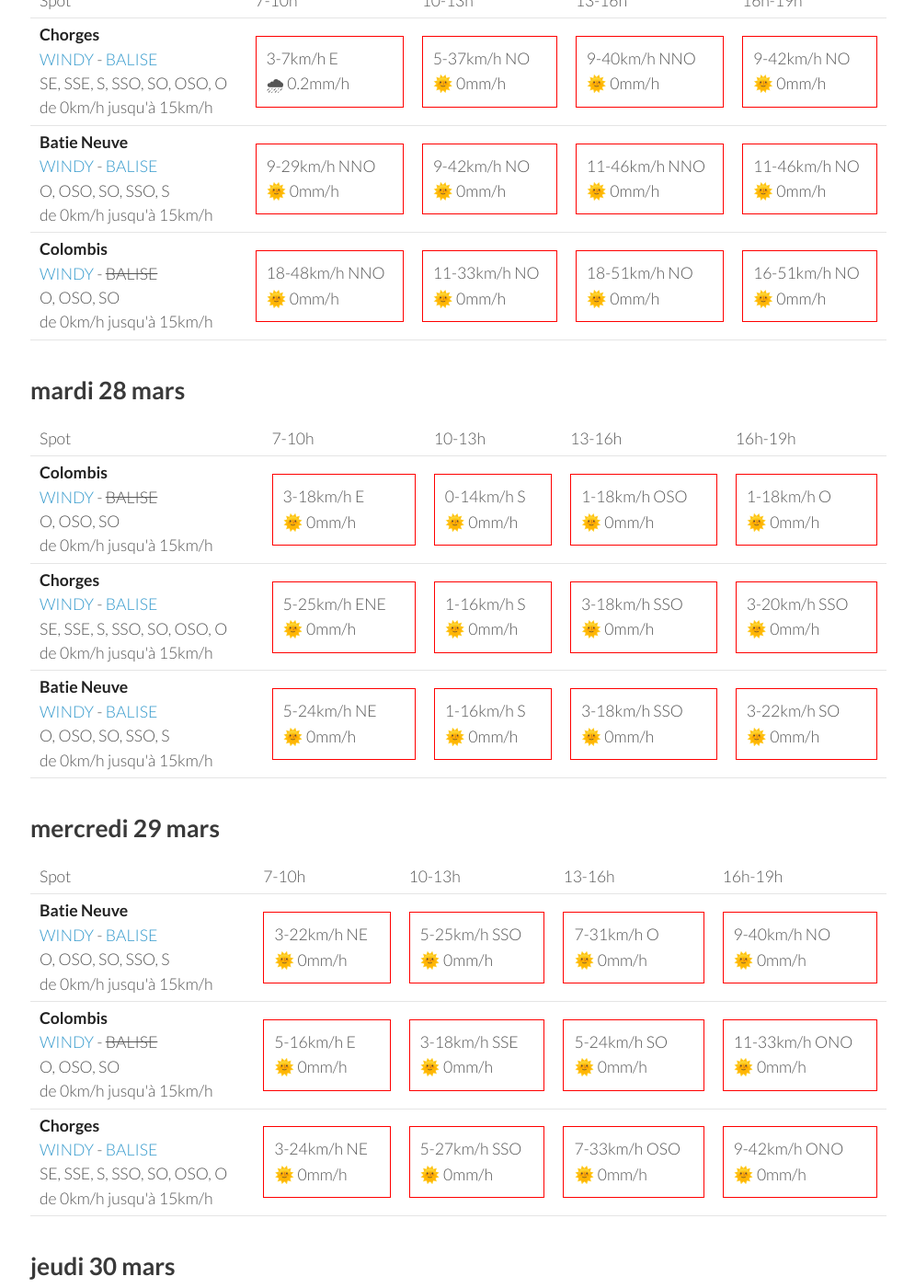
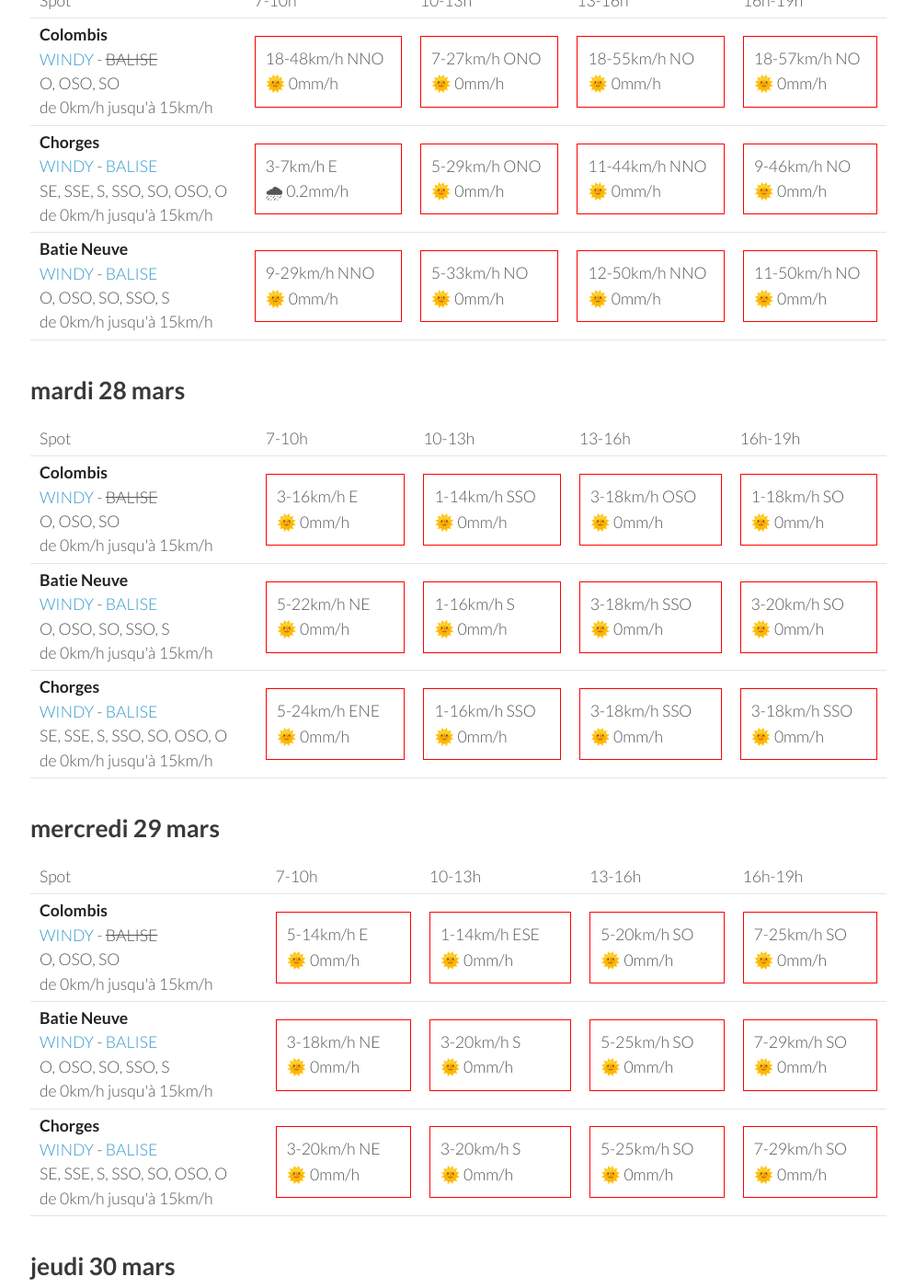
Before and after one commit to parapente-dans-le-nord/parapente-dans-le-nord.github.io, a Jekyll site: the page built from saint_andre.markdown, in a window 1280 px wide and 1400 px high, scrolled down 1299 px. Shown: the whole window at 92% size, without its empty margins (25-1020 px from the left). Built offline with Jekyll 4.4.1, drawn with Linux system fonts in a browser that asks for light colours; some of the changed text lies outside the part shown.

Commit message:
update index.markdown

```diff
--- a/saint_andre.markdown
+++ b/saint_andre.markdown
@@ -111,12 +111,22 @@ page mise à jour le samedi 25 mars 19:35
       <td>16h-19h</td>
     </tr>
 <tr>
+        <td><strong>Colombis</strong><br><a href="https://windy.com/44.494/6.216?44.559,6.262,10">WINDY</a> - <span class="no-balise"> BALISE </span><br> <span class="vent-favorable">O, OSO, SO</span><br><span class="force-vent">de 0km/h jusqu'à 15km/h</span> </td>
+
+            <td><div class="not-flyable"><p>18-48km/h NNO</p><p>🌞 0mm/h</p></div></td>
+            <td><div class="not-flyable"><p>7-27km/h ONO</p><p>🌞 0mm/h</p></div></td>
+            <td><div class="not-flyable"><p>18-55km/h NO</p><p>🌞 0mm/h</p></div></td>
+            <td><div class="not-flyable"><p>18-57km/h NO</p><p>🌞 0mm/h</p></div></td>
+
+
+    </tr>
+<tr>
         <td><strong>Chorges</strong><br><a href="https://windy.com/44.578/6.280?44.559,6.262,10">WINDY</a> - <span class=""><a href="https://www.openwindmap.org/PP554">BALISE</a> </span><br> <span class="vent-favorable">SE, SSE, S, SSO, SO, OSO, O</span><br><span class="force-vent">de 0km/h jusqu'à 15km/h</span> </td>
 
             <td><div class="not-flyable"><p>3-7km/h E</p><p>🌧 0.2mm/h</p></div></td>
-            <td><div class="not-flyable"><p>5-37km/h NO</p><p>🌞 0mm/h</p></div></td>
-            <td><div class="not-flyable"><p>9-40km/h NNO</p><p>🌞 0mm/h</p></div></td>
-            <td><div class="not-flyable"><p>9-42km/h NO</p><p>🌞 0mm/h</p></div></td>
+            <td><div class="not-flyable"><p>5-29km/h ONO</p><p>🌞 0mm/h</p></div></td>
+            <td><div class="not-flyable"><p>11-44km/h NNO</p><p>🌞 0mm/h</p></div></td>
+            <td><div class="not-flyable"><p>9-46km/h NO</p><p>🌞 0mm/h</p></div></td>
 
 
     </tr>
@@ -124,19 +134,9 @@ page mise à jour le samedi 25 mars 19:35
         <td><strong>Batie Neuve</strong><br><a href="https://windy.com/44.584/6.236?44.559,6.262,10,m:eTtagly">WINDY</a> - <span class=""><a href="https://www.openwindmap.org/PP554">BALISE</a> </span><br> <span class="vent-favorable">O, OSO, SO, SSO, S</span><br><span class="force-vent">de 0km/h jusqu'à 15km/h</span> </td>
 
             <td><div class="not-flyable"><p>9-29km/h NNO</p><p>🌞 0mm/h</p></div></td>
-            <td><div class="not-flyable"><p>9-42km/h NO</p><p>🌞 0mm/h</p></div></td>
-            <td><div class="not-flyable"><p>11-46km/h NNO</p><p>🌞 0mm/h</p></div></td>
-            <td><div class="not-flyable"><p>11-46km/h NO</p><p>🌞 0mm/h</p></div></td>
-
-
-    </tr>
-<tr>
-        <td><strong>Colombis</strong><br><a href="https://windy.com/44.494/6.216?44.559,6.262,10">WINDY</a> - <span class="no-balise"> BALISE </span><br> <span class="vent-favorable">O, OSO, SO</span><br><span class="force-vent">de 0km/h jusqu'à 15km/h</span> </td>
-
-            <td><div class="not-flyable"><p>18-48km/h NNO</p><p>🌞 0mm/h</p></div></td>
-            <td><div class="not-flyable"><p>11-33km/h NO</p><p>🌞 0mm/h</p></div></td>
-            <td><div class="not-flyable"><p>18-51km/h NO</p><p>🌞 0mm/h</p></div></td>
-            <td><div class="not-flyable"><p>16-51km/h NO</p><p>🌞 0mm/h</p></div></td>
+            <td><div class="not-flyable"><p>5-33km/h NO</p><p>🌞 0mm/h</p></div></td>
+            <td><div class="not-flyable"><p>12-50km/h NNO</p><p>🌞 0mm/h</p></div></td>
+            <td><div class="not-flyable"><p>11-50km/h NO</p><p>🌞 0mm/h</p></div></td>
 
 
     </tr>
@@ -159,30 +159,30 @@ page mise à jour le samedi 25 mars 19:35
 <tr>
         <td><strong>Colombis</strong><br><a href="https://windy.com/44.494/6.216?44.559,6.262,10">WINDY</a> - <span class="no-balise"> BALISE </span><br> <span class="vent-favorable">O, OSO, SO</span><br><span class="force-vent">de 0km/h jusqu'à 15km/h</span> </td>
 
-            <td><div class="not-flyable"><p>3-18km/h E</p><p>🌞 0mm/h</p></div></td>
-            <td><div class="not-flyable"><p>0-14km/h S</p><p>🌞 0mm/h</p></div></td>
-            <td><div class="not-flyable"><p>1-18km/h OSO</p><p>🌞 0mm/h</p></div></td>
-            <td><div class="not-flyable"><p>1-18km/h O</p><p>🌞 0mm/h</p></div></td>
+            <td><div class="not-flyable"><p>3-16km/h E</p><p>🌞 0mm/h</p></div></td>
+            <td><div class="not-flyable"><p>1-14km/h SSO</p><p>🌞 0mm/h</p></div></td>
+            <td><div class="not-flyable"><p>3-18km/h OSO</p><p>🌞 0mm/h</p></div></td>
+            <td><div class="not-flyable"><p>1-18km/h SO</p><p>🌞 0mm/h</p></div></td>
+
+
+    </tr>
+<tr>
+        <td><strong>Batie Neuve</strong><br><a href="https://windy.com/44.584/6.236?44.559,6.262,10,m:eTtagly">WINDY</a> - <span class=""><a href="https://www.openwindmap.org/PP554">BALISE</a> </span><br> <span class="vent-favorable">O, OSO, SO, SSO, S</span><br><span class="force-vent">de 0km/h jusqu'à 15km/h</span> </td>
+
+            <td><div class="not-flyable"><p>5-22km/h NE</p><p>🌞 0mm/h</p></div></td>
+            <td><div class="not-flyable"><p>1-16km/h S</p><p>🌞 0mm/h</p></div></td>
+            <td><div class="not-flyable"><p>3-18km/h SSO</p><p>🌞 0mm/h</p></div></td>
+            <td><div class="not-flyable"><p>3-20km/h SO</p><p>🌞 0mm/h</p></div></td>
 
 
     </tr>
 <tr>
         <td><strong>Chorges</strong><br><a href="https://windy.com/44.578/6.280?44.559,6.262,10">WINDY</a> - <span class=""><a href="https://www.openwindmap.org/PP554">BALISE</a> </span><br> <span class="vent-favorable">SE, SSE, S, SSO, SO, OSO, O</span><br><span class="force-vent">de 0km/h jusqu'à 15km/h</span> </td>
 
-            <td><div class="not-flyable"><p>5-25km/h ENE</p><p>🌞 0mm/h</p></div></td>
-            <td><div class="not-flyable"><p>1-16km/h S</p><p>🌞 0mm/h</p></div></td>
+            <td><div class="not-flyable"><p>5-24km/h ENE</p><p>🌞 0mm/h</p></div></td>
+            <td><div class="not-flyable"><p>1-16km/h SSO</p><p>🌞 0mm/h</p></div></td>
             <td><div class="not-flyable"><p>3-18km/h SSO</p><p>🌞 0mm/h</p></div></td>
-            <td><div class="not-flyable"><p>3-20km/h SSO</p><p>🌞 0mm/h</p></div></td>
-
-
-    </tr>
-<tr>
-        <td><strong>Batie Neuve</strong><br><a href="https://windy.com/44.584/6.236?44.559,6.262,10,m:eTtagly">WINDY</a> - <span class=""><a href="https://www.openwindmap.org/PP554">BALISE</a> </span><br> <span class="vent-favorable">O, OSO, SO, SSO, S</span><br><span class="force-vent">de 0km/h jusqu'à 15km/h</span> </td>
-
-            <td><div class="not-flyable"><p>5-24km/h NE</p><p>🌞 0mm/h</p></div></td>
-            <td><div class="not-flyable"><p>1-16km/h S</p><p>🌞 0mm/h</p></div></td>
             <td><div class="not-flyable"><p>3-18km/h SSO</p><p>🌞 0mm/h</p></div></td>
-            <td><div class="not-flyable"><p>3-22km/h SO</p><p>🌞 0mm/h</p></div></td>
 
 
     </tr>
@@ -203,32 +203,32 @@ page mise à jour le samedi 25 mars 19:35
       <td>16h-19h</td>
     </tr>
 <tr>
-        <td><strong>Batie Neuve</strong><br><a href="https://windy.com/44.584/6.236?44.559,6.262,10,m:eTtagly">WINDY</a> - <span class=""><a href="https://www.openwindmap.org/PP554">BALISE</a> </span><br> <span class="vent-favorable">O, OSO, SO, SSO, S</span><br><span class="force-vent">de 0km/h jusqu'à 15km/h</span> </td>
+        <td><strong>Colombis</strong><br><a href="https://windy.com/44.494/6.216?44.559,6.262,10">WINDY</a> - <span class="no-balise"> BALISE </span><br> <span class="vent-favorable">O, OSO, SO</span><br><span class="force-vent">de 0km/h jusqu'à 15km/h</span> </td>
 
-            <td><div class="not-flyable"><p>3-22km/h NE</p><p>🌞 0mm/h</p></div></td>
-            <td><div class="not-flyable"><p>5-25km/h SSO</p><p>🌞 0mm/h</p></div></td>
-            <td><div class="not-flyable"><p>7-31km/h O</p><p>🌞 0mm/h</p></div></td>
-            <td><div class="not-flyable"><p>9-40km/h NO</p><p>🌞 0mm/h</p></div></td>
+            <td><div class="not-flyable"><p>5-14km/h E</p><p>🌞 0mm/h</p></div></td>
+            <td><div class="not-flyable"><p>1-14km/h ESE</p><p>🌞 0mm/h</p></div></td>
+            <td><div class="not-flyable"><p>5-20km/h SO</p><p>🌞 0mm/h</p></div></td>
+            <td><div class="not-flyable"><p>7-25km/h SO</p><p>🌞 0mm/h</p></div></td>
 
 
     </tr>
 <tr>
-        <td><strong>Colombis</strong><br><a href="https://windy.com/44.494/6.216?44.559,6.262,10">WINDY</a> - <span class="no-balise"> BALISE </span><br> <span class="vent-favorable">O, OSO, SO</span><br><span class="force-vent">de 0km/h jusqu'à 15km/h</span> </td>
+        <td><strong>Batie Neuve</strong><br><a href="https://windy.com/44.584/6.236?44.559,6.262,10,m:eTtagly">WINDY</a> - <span class=""><a href="https://www.openwindmap.org/PP554">BALISE</a> </span><br> <span class="vent-favorable">O, OSO, SO, SSO, S</span><br><span class="force-vent">de 0km/h jusqu'à 15km/h</span> </td>
 
-            <td><div class="not-flyable"><p>5-16km/h E</p><p>🌞 0mm/h</p></div></td>
-            <td><div class="not-flyable"><p>3-18km/h SSE</p><p>🌞 0mm/h</p></div></td>
-            <td><div class="not-flyable"><p>5-24km/h SO</p><p>🌞 0mm/h</p></div></td>
-            <td><div class="not-flyable"><p>11-33km/h ONO</p><p>🌞 0mm/h</p></div></td>
+            <td><div class="not-flyable"><p>3-18km/h NE</p><p>🌞 0mm/h</p></div></td>
+            <td><div class="not-flyable"><p>3-20km/h S</p><p>🌞 0mm/h</p></div></td>
+            <td><div class="not-flyable"><p>5-25km/h SO</p><p>🌞 0mm/h</p></div></td>
+            <td><div class="not-flyable"><p>7-29km/h SO</p><p>🌞 0mm/h</p></div></td>
 
 
     </tr>
 <tr>
         <td><strong>Chorges</strong><br><a href="https://windy.com/44.578/6.280?44.559,6.262,10">WINDY</a> - <span class=""><a href="https://www.openwindmap.org/PP554">BALISE</a> </span><br> <span class="vent-favorable">SE, SSE, S, SSO, SO, OSO, O</span><br><span class="force-vent">de 0km/h jusqu'à 15km/h</span> </td>
 
-            <td><div class="not-flyable"><p>3-24km/h NE</p><p>🌞 0mm/h</p></div></td>
-            <td><div class="not-flyable"><p>5-27km/h SSO</p><p>🌞 0mm/h</p></div></td>
-            <td><div class="not-flyable"><p>7-33km/h OSO</p><p>🌞 0mm/h</p></div></td>
-            <td><div class="not-flyable"><p>9-42km/h ONO</p><p>🌞 0mm/h</p></div></td>
+            <td><div class="not-flyable"><p>3-20km/h NE</p><p>🌞 0mm/h</p></div></td>
+            <td><div class="not-flyable"><p>3-20km/h S</p><p>🌞 0mm/h</p></div></td>
+            <td><div class="not-flyable"><p>5-25km/h SO</p><p>🌞 0mm/h</p></div></td>
+            <td><div class="not-flyable"><p>7-29km/h SO</p><p>🌞 0mm/h</p></div></td>
 
 
     </tr>
@@ -251,30 +251,30 @@ page mise à jour le samedi 25 mars 19:35
 <tr>
         <td><strong>Colombis</strong><br><a href="https://windy.com/44.494/6.216?44.559,6.262,10">WINDY</a> - <span class="no-balise"> BALISE </span><br> <span class="vent-favorable">O, OSO, SO</span><br><span class="force-vent">de 0km/h jusqu'à 15km/h</span> </td>
 
-            <td><div class="not-flyable"><p>5-18km/h E</p><p>🌞 0mm/h</p></div></td>
-            <td><div class="not-flyable"><p>5-16km/h ESE</p><p>🌞 0mm/h</p></div></td>
-            <td><div class="not-flyable"><p>7-25km/h OSO</p><p>🌞 0mm/h</p></div></td>
-            <td><div class="not-flyable"><p>5-31km/h O</p><p>🌞 0mm/h</p></div></td>
+            <td><div class="not-flyable"><p>1-20km/h SE</p><p>🌧 1.4mm/h</p></div></td>
+            <td><div class="not-flyable"><p>3-16km/h SSE</p><p>🌞 0mm/h</p></div></td>
+            <td><div class="not-flyable"><p>7-24km/h ONO</p><p>🌞 0mm/h</p></div></td>
+            <td><div class="not-flyable"><p>3-27km/h ONO</p><p>🌞 0mm/h</p></div></td>
 
 
     </tr>
 <tr>
         <td><strong>Batie Neuve</strong><br><a href="https://windy.com/44.584/6.236?44.559,6.262,10,m:eTtagly">WINDY</a> - <span class=""><a href="https://www.openwindmap.org/PP554">BALISE</a> </span><br> <span class="vent-favorable">O, OSO, SO, SSO, S</span><br><span class="force-vent">de 0km/h jusqu'à 15km/h</span> </td>
 
-            <td><div class="not-flyable"><p>3-25km/h NE</p><p>🌞 0mm/h</p></div></td>
-            <td><div class="not-flyable"><p>1-18km/h SSE</p><p>🌞 0mm/h</p></div></td>
-            <td><div class="not-flyable"><p>7-38km/h SO</p><p>🌞 0mm/h</p></div></td>
-            <td><div class="not-flyable"><p>5-40km/h O</p><p>🌧 0.2mm/h</p></div></td>
+            <td><div class="not-flyable"><p>1-31km/h NNE</p><p>🌧 2.1mm/h</p></div></td>
+            <td><div class="not-flyable"><p>1-24km/h SO</p><p>🌧 0.4mm/h</p></div></td>
+            <td><div class="not-flyable"><p>7-29km/h ONO</p><p>🌞 0mm/h</p></div></td>
+            <td><div class="not-flyable"><p>5-31km/h ONO</p><p>🌞 0mm/h</p></div></td>
 
 
     </tr>
 <tr>
         <td><strong>Chorges</strong><br><a href="https://windy.com/44.578/6.280?44.559,6.262,10">WINDY</a> - <span class=""><a href="https://www.openwindmap.org/PP554">BALISE</a> </span><br> <span class="vent-favorable">SE, SSE, S, SSO, SO, OSO, O</span><br><span class="force-vent">de 0km/h jusqu'à 15km/h</span> </td>
 
-            <td><div class="not-flyable"><p>1-27km/h NE</p><p>🌞 0mm/h</p></div></td>
-            <td><div class="not-flyable"><p>3-20km/h SSE</p><p>🌞 0mm/h</p></div></td>
-            <td><div class="not-flyable"><p>9-42km/h OSO</p><p>🌞 0mm/h</p></div></td>
-            <td><div class="not-flyable"><p>5-44km/h OSO</p><p>🌧 0.2mm/h</p></div></td>
+            <td><div class="not-flyable"><p>1-33km/h NE</p><p>🌧 2.3mm/h</p></div></td>
+            <td><div class="not-flyable"><p>1-25km/h SSO</p><p>🌧 0.6mm/h</p></div></td>
+            <td><div class="not-flyable"><p>7-29km/h O</p><p>🌞 0mm/h</p></div></td>
+            <td><div class="not-flyable"><p>5-31km/h O</p><p>🌞 0mm/h</p></div></td>
 
 
     </tr>
```
Also changed, not shown: other parts of saint_andre.markdown (+1 -1 lines).
